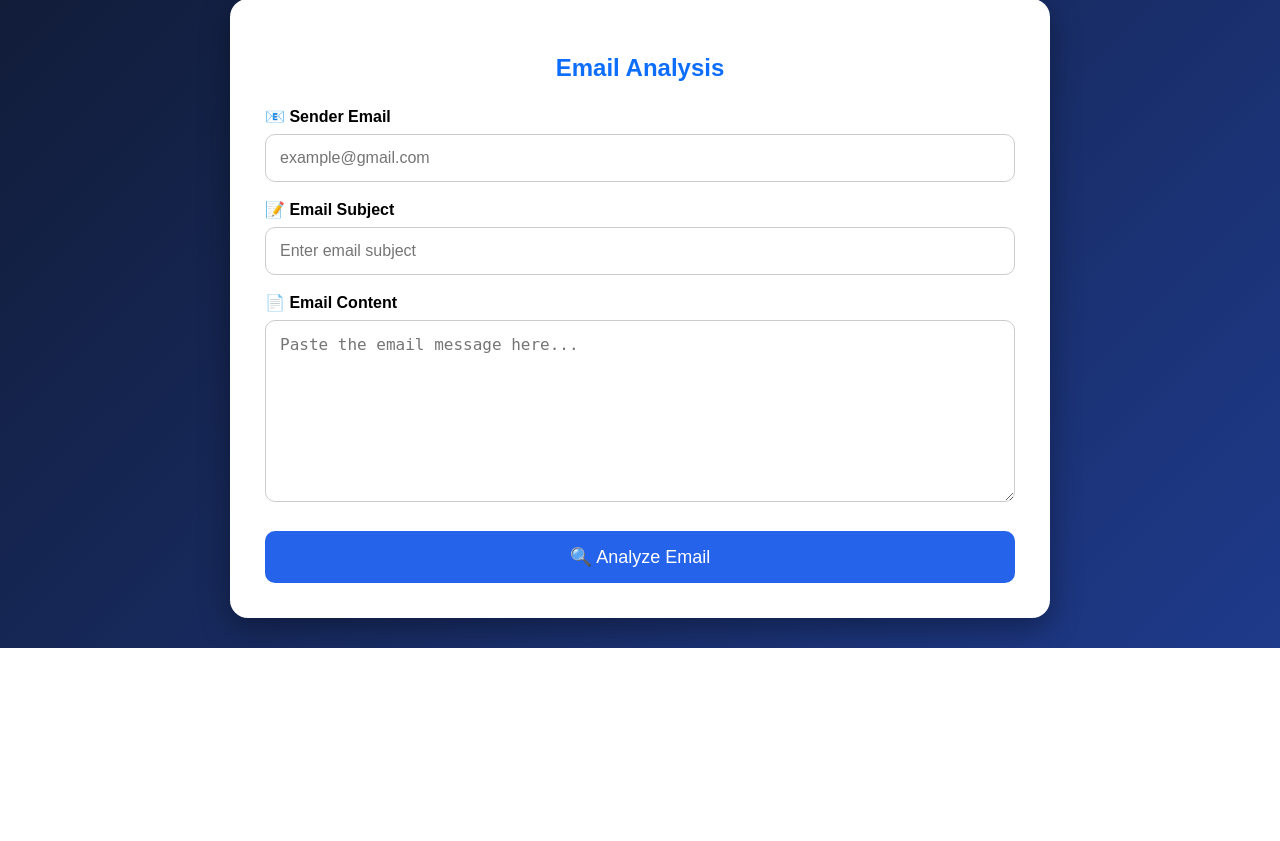
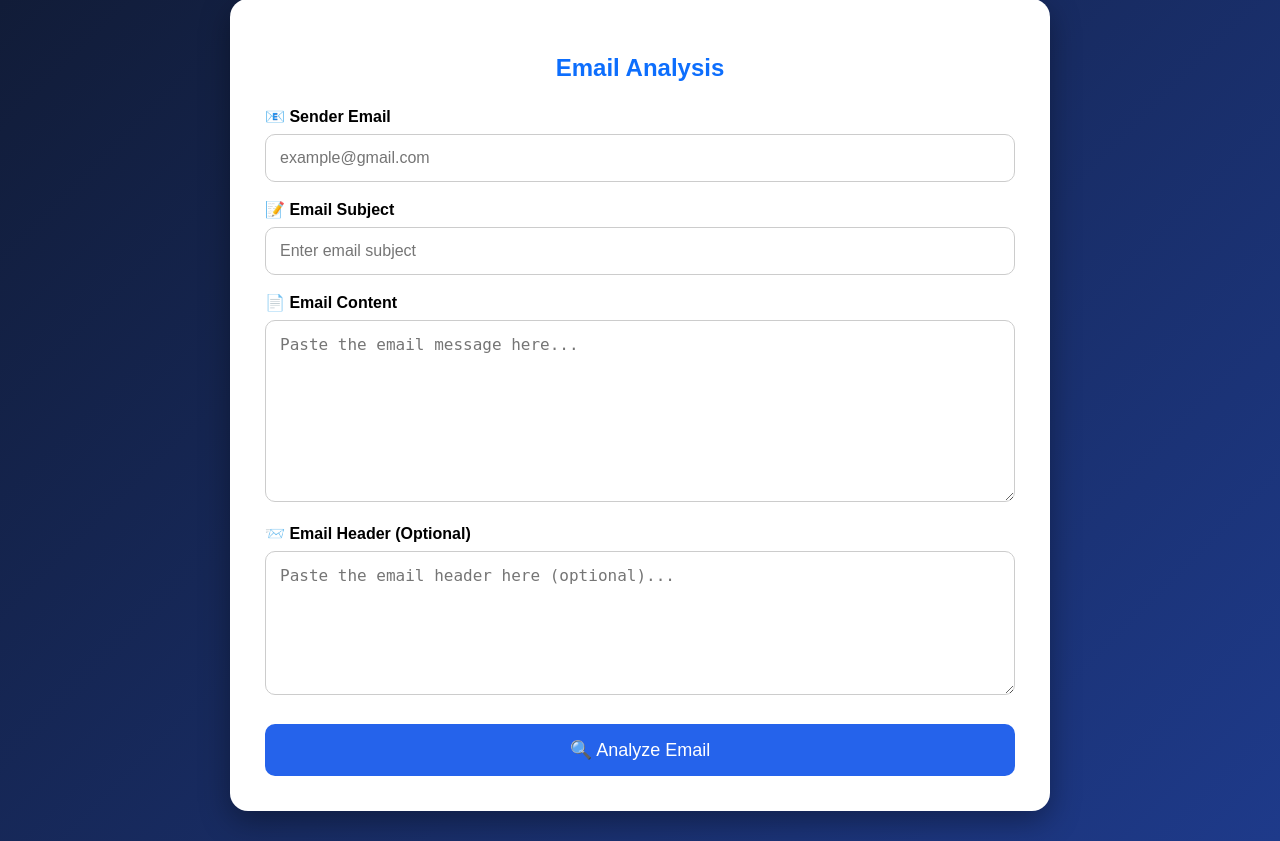
Before and after one commit to fazeen-max/AI_Phishing_Email_Detector, a Flask app: page / in a window 1280 px wide. Shown: the part 356-1197 px from the top of the page. Before the commit the page ends 1004 px from the top, so only its background shows below. Run offline with Flask 3, Linux system fonts and the light colour scheme.

Commit message:
Added email header analyzer with SPF,DKIM,DMARC,and IP detection

```diff
--- a/app.py
+++ b/app.py
@@ -5,18 +5,24 @@ app = Flask(__name__)
 
 @app.route("/", methods=["GET", "POST"])
 def home():
+
     if request.method == "POST":
 
         sender = request.form["sender"]
         subject = request.form["subject"]
         email = request.form["email"]
+        header = request.form.get("header", "")
 
-        # Email statistics
+        # -----------------------------
+        # Email Statistics
+        # -----------------------------
         word_count = len(email.split())
         link_count = len(re.findall(r'https?://\S+', email))
         attachment_count = 0
 
+        # -----------------------------
         # URL Detection
+        # -----------------------------
         urls = re.findall(r'https?://\S+', email)
 
         trusted_domains = [
@@ -30,7 +36,6 @@ def home():
             "linkedin.com",
             "facebook.com"
         ]
-
         url_results = []
 
         for url in urls:
@@ -48,7 +53,39 @@ def home():
         reasons = []
         threat_count = 0
 
-        # Detect suspicious senders
+        # -----------------------------
+        # Email Header Analysis
+        # -----------------------------
+        header_results = []
+
+        if header:
+
+            if "spf: fail" in header.lower():
+                header_results.append("❌ SPF Authentication Failed")
+                score += 15
+                threat_count += 1
+            elif "spf: pass" in header.lower():
+                header_results.append("✅ SPF Passed")
+
+            if "dkim: fail" in header.lower():
+                header_results.append("❌ DKIM Authentication Failed")
+                score += 15
+                threat_count += 1
+            elif "dkim: pass" in header.lower():
+                header_results.append("✅ DKIM Passed")
+
+            if "dmarc: fail" in header.lower():
+                header_results.append("❌ DMARC Authentication Failed")
+                score += 15
+                threat_count += 1
+            elif "dmarc: pass" in header.lower():
+                header_results.append("✅ DMARC Passed")
+
+            ip_match = re.search(r"\b(?:\d{1,3}\.){3}\d{1,3}\b", header)
+
+            if ip_match:
+                header_results.append(f"🌍 Sender IP: {ip_match.group()}")
+                # Detect suspicious senders
         if (
             "gmail.com" in sender_lower
             or "yahoo.com" in sender_lower
@@ -131,6 +168,7 @@ def home():
             attachment_count=attachment_count,
             url_results=url_results,
             threat_count=threat_count,
+            header_results=header_results,
         )
 
     return render_template("index.html")
--- a/templates/index.html
+++ b/templates/index.html
@@ -42,5 +42,11 @@
     rows="8"
     placeholder="Paste the email message here..."
     required></textarea>
+    <label>📨 Email Header (Optional)</label>
+<textarea
+    name="header"
+    rows="6"
+    placeholder="Paste the email header here (optional)..."
+></textarea>
 
 <button type="submit">🔍 Analyze Email</button>
```
Also changed, not shown: templates/result.html (+19 -0 lines).
